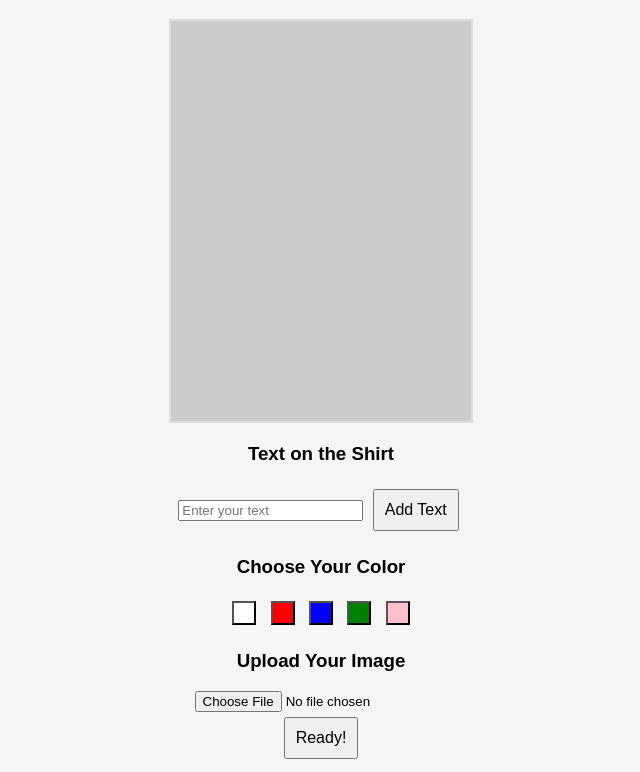
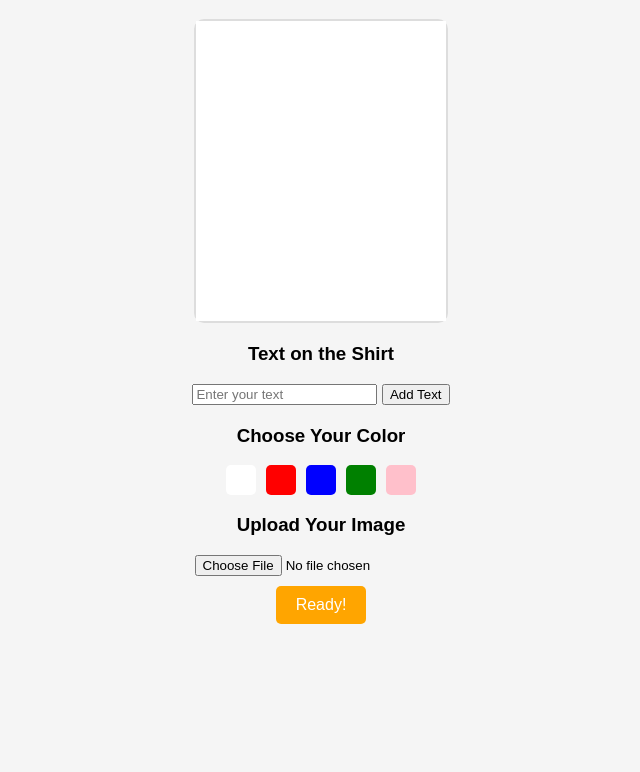
Before and after one commit to markercreatives/shirts, a plain HTML site: page index.html in a window 1280 px wide. Shown: the part 61-833 px from the top of the page, without its empty margins (319-959 px from the left). After the commit the page ends 800 px from the top, so only its background shows below. Drawn offline with Linux system fonts and the light colour scheme.

Commit message:
Update style.css

```diff
--- a/style.css
+++ b/style.css
@@ -3,24 +3,67 @@ body {
     text-align: center;
     background-color: #f5f5f5;
 }
+
 #tshirt-container {
-    width: 300px;
-    height: 400px;
+    position: relative;
+    width: 250px;
+    height: 300px;
     margin: 20px auto;
     background-color: white;
     border: 2px solid #ddd;
+    border-radius: 10px;
 }
+
 #tshirt {
     width: 100%;
     height: 100%;
-    background-color: #cccccc;
+    background-color: #ffffff;
+    display: flex;
+    justify-content: center;
+    align-items: center;
 }
+
 .controls {
     margin-top: 20px;
 }
-button {
-    margin: 5px;
-    padding: 10px;
+
+.color-options {
+    display: flex;
+    justify-content: center;
+    gap: 10px;
+    margin: 10px 0;
+}
+
+.color-btn {
+    width: 30px;
+    height: 30px;
+    border: none;
+    cursor: pointer;
+    border-radius: 5px;
+}
+
+.upload-area {
+    margin: 10px 0;
+}
+
+.text-item {
+    position: absolute;
+    cursor: move;
+}
+
+.image-item {
+    position: absolute;
+    max-width: 100%;
+    max-height: 100%;
+    cursor: move;
+}
+
+.ready-btn {
+    background-color: orange;
+    padding: 10px 20px;
+    border: none;
+    border-radius: 5px;
     font-size: 16px;
+    color: white;
     cursor: pointer;
 }
```
